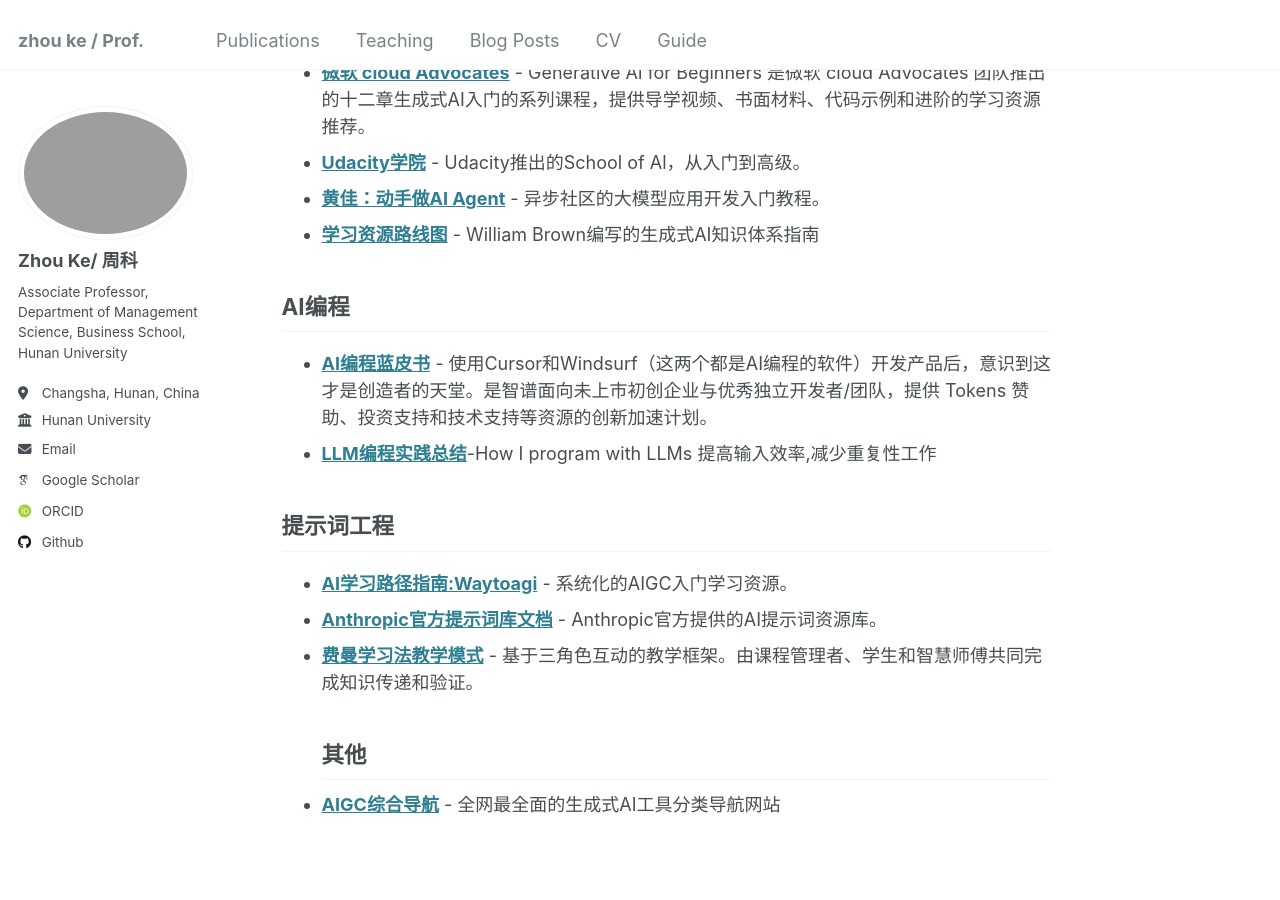
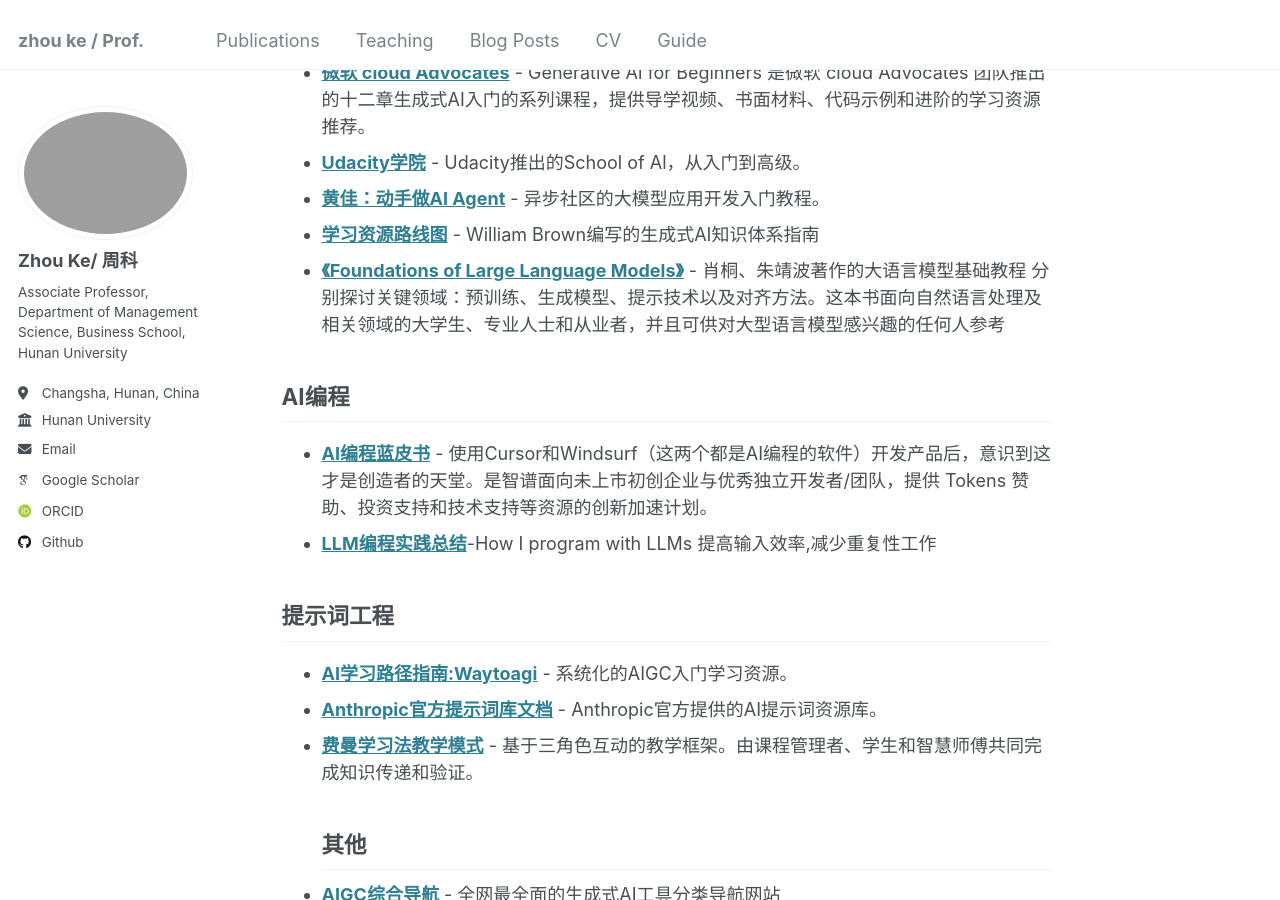
Before and after one commit to hustzhke/hustzhke.github.io, a Jekyll site: the page built from _pages/about.md, in a window 1280 px wide and 900 px high, scrolled down 1708 px. Built offline with Jekyll 4.4.1, drawn with Linux system fonts in a browser that asks for light colours; some web fonts are replaced.

Commit message:
Update about.md

```diff
--- a/_pages/about.md
+++ b/_pages/about.md
@@ -51,7 +51,7 @@
 * **[Udacity学院](https://www.udacity.com/school/artificial-intelligence**)** - Udacity推出的School of Al，从入门到高级。
 * **[黄佳：动手做AI Agent](https://github.com/huangjia2019/ai-agents)** - 异步社区的大模型应用开发入门教程。
 * **[学习资源路线图](https://genai-handbook.github.io/)** - William Brown编写的生成式AI知识体系指南
-
+* **[《Foundations of Large Language Models》](https://arxiv.org/abs/2501.09223)** - 肖桐、朱靖波著作的大语言模型基础教程 分别探讨关键领域：预训练、生成模型、提示技术以及对齐方法。这本书面向自然语言处理及相关领域的大学生、专业人士和从业者，并且可供对大型语言模型感兴趣的任何人参考
 
 ## AI编程
 * **[AI编程蓝皮书](https://superhuang.feishu.cn/wiki/CBBPwvgEuicVhFkx0s7cPmhpn4e)** - 使用Cursor和Windsurf（这两个都是AI编程的软件）开发产品后，意识到这才是创造者的天堂。是智谱面向未上市初创企业与优秀独立开发者/团队，提供 Tokens 赞助、投资支持和技术支持等资源的创新加速计划。
```
